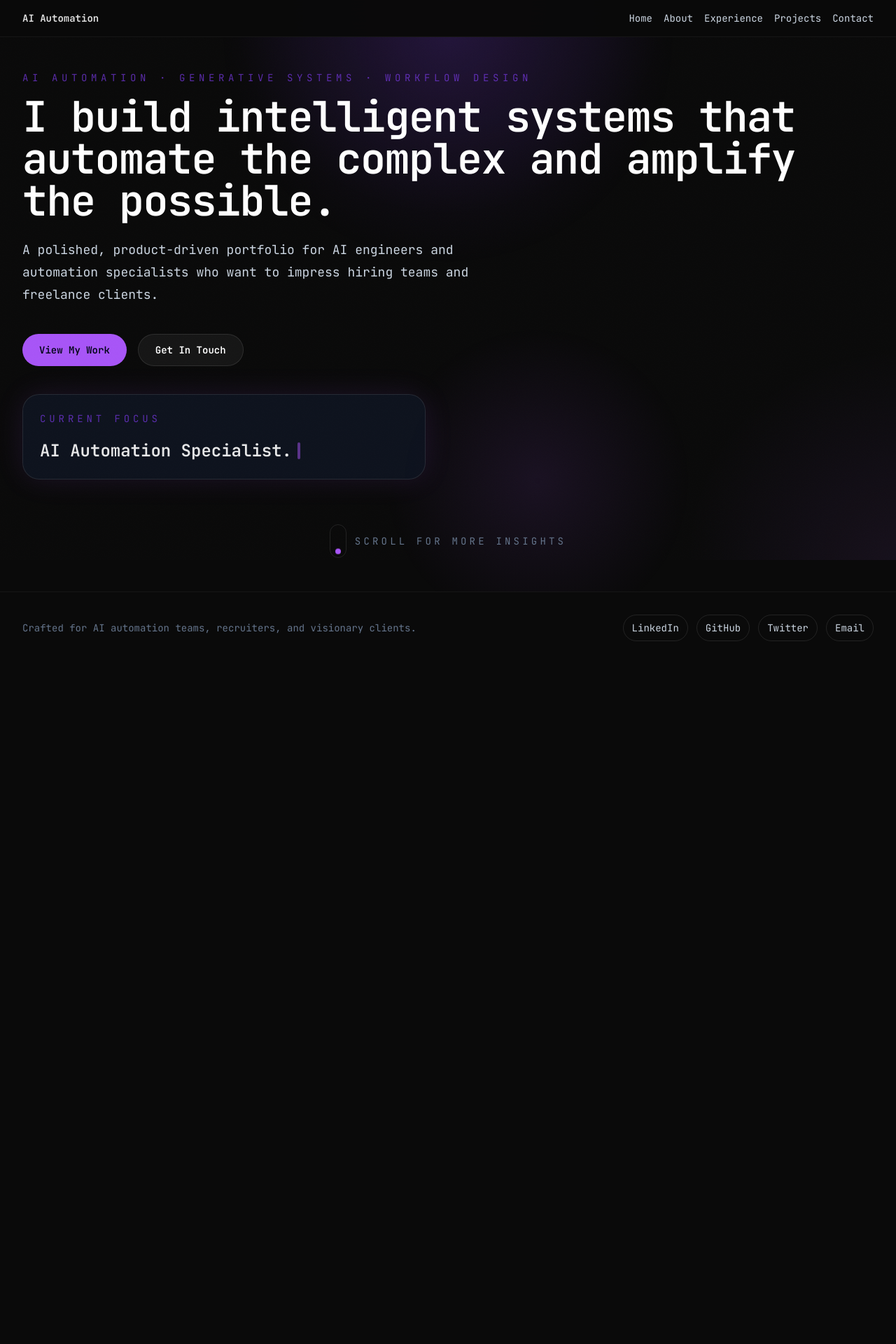
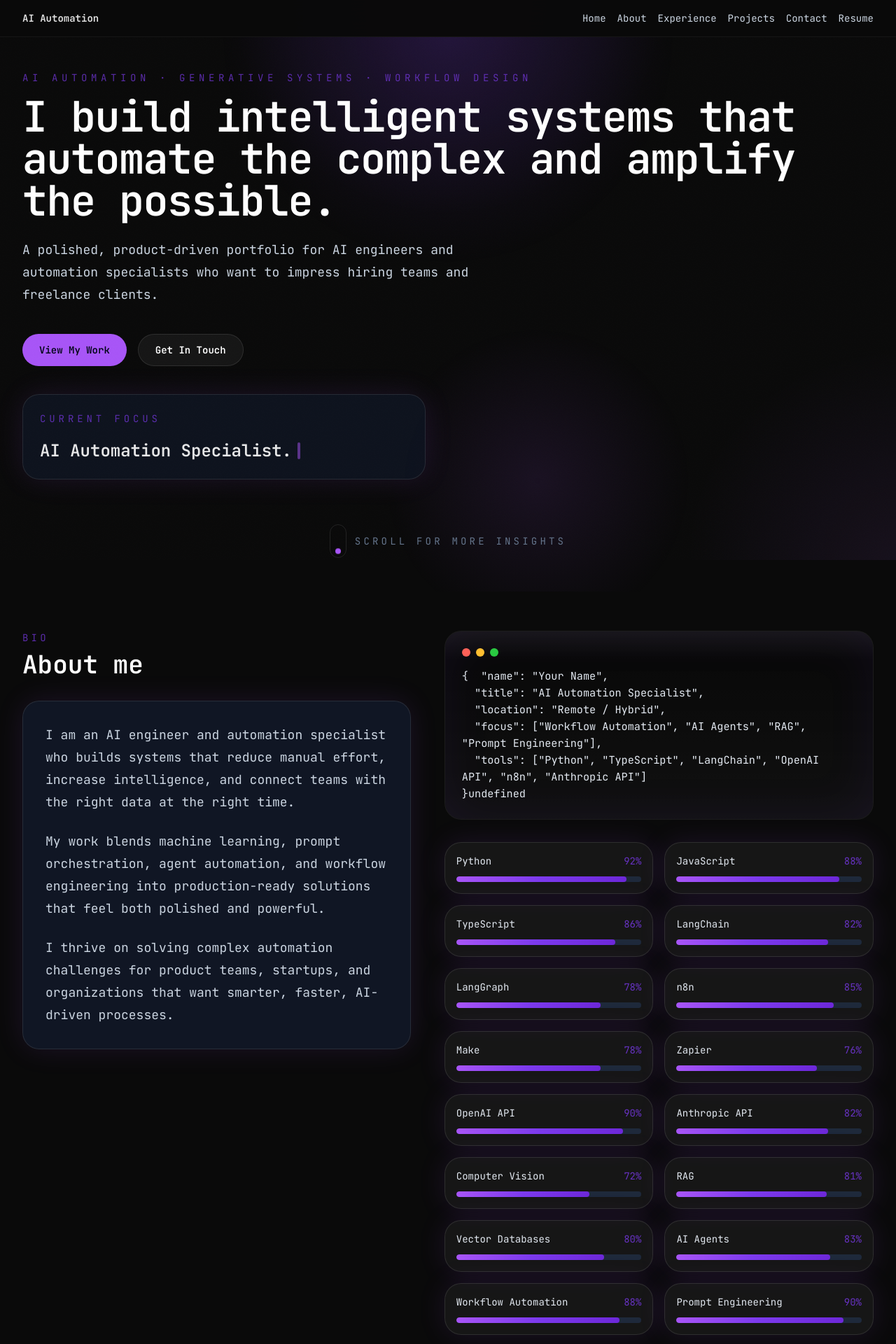
Before and after one commit to SyedSaribAhmed/my-portfolio-web, a Next.js app: page / in a window 1280 px wide. Shown: the top 1920 px of the page at 70% size. Before the commit the page ends 948 px from the top, so only its background shows below. Built offline with nearby package versions, Linux system fonts and the light colour scheme.

Commit message:
Refactor to single-page app with anchor navigation

```diff
--- a/app/about/page.tsx
+++ /dev/null
@@ -1,38 +0,0 @@
-'use client';
-
-import SkillPill from '../../components/SkillPill';
-import SectionHeading from '../../components/SectionHeading';
-import TerminalProfile from '../../components/TerminalProfile';
-import { skills } from '../../lib/data';
-
-export default function AboutPage() {
-  return (
-    <section className="relative overflow-hidden px-6 py-14 sm:px-8">
-      <div className="mx-auto grid max-w-7xl gap-12 lg:grid-cols-[0.95fr_1.05fr]">
-        <div className="space-y-8">
-          <SectionHeading title="About me" subtitle="Bio" />
-          <div className="space-y-6 rounded-3xl border border-white/10 bg-[#111827]/90 p-8 shadow-neon">
-            <p className="text-lg leading-8 text-slate-300">
-              I am an AI engineer and automation specialist who builds systems that reduce manual effort, increase intelligence, and connect teams with the right data at the right time.
-            </p>
-            <p className="text-lg leading-8 text-slate-300">
-              My work blends machine learning, prompt orchestration, agent automation, and workflow engineering into production-ready solutions that feel both polished and powerful.
-            </p>
-            <p className="text-lg leading-8 text-slate-300">
-              I thrive on solving complex automation challenges for product teams, startups, and organizations that want smarter, faster, AI-driven processes.
-            </p>
-          </div>
-        </div>
-
-        <div className="space-y-8">
-          <TerminalProfile />
-          <div className="grid gap-4 sm:grid-cols-2">
-            {skills.map((skill) => (
-              <SkillPill key={skill.name} name={skill.name} level={skill.level} />
-            ))}
-          </div>
-        </div>
-      </div>
-    </section>
-  );
-}
--- a/app/experience/page.tsx
+++ /dev/null
@@ -1,9 +0,0 @@
-"use client"
-
-export default function ExperiencePage() {
-  return (
-    <main className="min-h-screen pt-20 px-6">
-      <h1 className="text-4xl font-bold text-purple-400">Experience</h1>
-    </main>
-  )
-}
--- a/app/page.tsx
+++ b/app/page.tsx
@@ -4,6 +4,12 @@ import Link from 'next/link';
 import { motion } from 'framer-motion';
 import ParticleCanvas from '../components/ParticleCanvas';
 import Typewriter from '../components/Typewriter';
+import SkillPill from '../components/SkillPill';
+import SectionHeading from '../components/SectionHeading';
+import TerminalProfile from '../components/TerminalProfile';
+import ProjectsGallery from '../components/ProjectsGallery';
+import ContactForm from '../components/ContactForm';
+import { skills, socialLinks } from '../lib/data';
 
 const heroVariants = {
   hidden: { opacity: 0, y: 20 },
@@ -12,7 +18,8 @@ const heroVariants = {
 
 export default function HomePage() {
   return (
-    <section className="relative flex min-h-[calc(100vh-80px)] items-center overflow-hidden px-6 py-12 sm:px-8">
+    <>
+      <section id="home" className="relative flex min-h-[calc(100vh-80px)] items-center overflow-hidden px-6 py-12 sm:px-8">
         <ParticleCanvas />
         <div className="absolute inset-0 bg-[radial-gradient(circle_at_top,_rgba(124,58,237,0.12),_transparent_32%),radial-gradient(circle_at_60%_80%,_rgba(168,85,247,0.1),_transparent_22%)]" />
         <div className="relative z-10 mx-auto flex w-full max-w-7xl flex-col gap-10 text-slate-200">
@@ -27,10 +34,10 @@ export default function HomePage() {
           </motion.div>
 
           <motion.div initial="hidden" animate="visible" variants={heroVariants} transition={{ duration: 0.9, delay: 0.2 }} className="flex flex-col gap-4 sm:flex-row">
-          <Link href="/projects" scroll={false} className="inline-flex items-center justify-center rounded-full bg-neonpurple px-6 py-3 text-sm font-semibold text-slate-950 transition hover:bg-violet">
+            <Link href="#projects" scroll={false} className="inline-flex items-center justify-center rounded-full bg-neonpurple px-6 py-3 text-sm font-semibold text-slate-950 transition hover:bg-violet">
               View My Work
             </Link>
-          <Link href="/contact" scroll={false} className="inline-flex items-center justify-center rounded-full border border-white/10 bg-white/5 px-6 py-3 text-sm font-semibold text-white transition hover:border-neonpurple hover:bg-white/10">
+            <Link href="#contact" scroll={false} className="inline-flex items-center justify-center rounded-full border border-white/10 bg-white/5 px-6 py-3 text-sm font-semibold text-white transition hover:border-neonpurple hover:bg-white/10">
               Get In Touch
             </Link>
           </motion.div>
@@ -50,5 +57,91 @@ export default function HomePage() {
           </motion.div>
         </div>
       </section>
+
+      <section id="about" className="relative overflow-hidden px-6 py-14 sm:px-8">
+        <div className="mx-auto grid max-w-7xl gap-12 lg:grid-cols-[0.95fr_1.05fr]">
+          <div className="space-y-8">
+            <SectionHeading title="About me" subtitle="Bio" />
+            <div className="space-y-6 rounded-3xl border border-white/10 bg-[#111827]/90 p-8 shadow-neon">
+              <p className="text-lg leading-8 text-slate-300">
+                I am an AI engineer and automation specialist who builds systems that reduce manual effort, increase intelligence, and connect teams with the right data at the right time.
+              </p>
+              <p className="text-lg leading-8 text-slate-300">
+                My work blends machine learning, prompt orchestration, agent automation, and workflow engineering into production-ready solutions that feel both polished and powerful.
+              </p>
+              <p className="text-lg leading-8 text-slate-300">
+                I thrive on solving complex automation challenges for product teams, startups, and organizations that want smarter, faster, AI-driven processes.
+              </p>
+            </div>
+          </div>
+
+          <div className="space-y-8">
+            <TerminalProfile />
+            <div className="grid gap-4 sm:grid-cols-2">
+              {skills.map((skill) => (
+                <SkillPill key={skill.name} name={skill.name} level={skill.level} />
+              ))}
+            </div>
+          </div>
+        </div>
+      </section>
+
+      <section id="experience" className="min-h-screen pt-20 px-6">
+        <h1 className="text-4xl font-bold text-purple-400">Experience</h1>
+      </section>
+
+      <section id="projects" className="px-6 py-14 sm:px-8">
+        <ProjectsGallery />
+      </section>
+
+      <section id="contact" className="px-6 py-14 sm:px-8">
+        <div className="mx-auto max-w-5xl space-y-10">
+          <div className="rounded-3xl border border-white/10 bg-[#111827]/90 p-10 shadow-neon">
+            <p className="text-sm uppercase tracking-[0.35em] text-violet/70">Contact</p>
+            <h1 className="mt-4 text-4xl font-semibold text-white sm:text-5xl">Let's build something.</h1>
+            <p className="mt-4 max-w-2xl text-lg leading-8 text-slate-300">
+              Reach out for freelance automation projects, AI engineering roles, or collaboration on intelligent systems.
+            </p>
+          </div>
+
+          <div className="grid gap-12 lg:grid-cols-[1.05fr_0.95fr]">
+            <ContactForm />
+            <div className="space-y-8 rounded-3xl border border-white/10 bg-[#0f172a]/90 p-8 shadow-strong">
+              <div>
+                <p className="text-sm uppercase tracking-[0.35em] text-violet/70">Social</p>
+                <div className="mt-6 grid gap-3">
+                  {socialLinks.map((item) => (
+                    <a
+                      key={item.label}
+                      href={item.href}
+                      target="_blank"
+                      rel="noreferrer"
+                      className="inline-flex items-center justify-between rounded-2xl border border-white/10 bg-white/5 px-5 py-4 text-sm text-slate-200 transition hover:border-neonpurple hover:bg-white/10 hover:text-white"
+                    >
+                      <span>{item.label}</span>
+                      <span className="text-neonpurple">→</span>
+                    </a>
+                  ))}
+                </div>
+              </div>
+              <div className="rounded-3xl border border-white/10 bg-[#111827]/90 p-6 text-sm text-slate-300">
+                <p className="text-sm uppercase tracking-[0.35em] text-violet/70">Availability</p>
+                <p className="mt-4 leading-7">
+                  Available for freelance and full-time opportunities. I deliver AI automation systems, intelligent workflows, and production-ready prompt engineering solutions.
+                </p>
+              </div>
+            </div>
+          </div>
+        </div>
+      </section>
+
+      <section id="resume" className="px-6 py-14 sm:px-8">
+        <div className="mx-auto max-w-5xl">
+          <h1 className="text-4xl font-semibold text-white">Resume</h1>
+          <p className="mt-4 text-lg text-slate-300">[Resume content goes here — PDF embed or download link]</p>
+          {/* TODO: Add PDF embed or download link here */}
+        </div>
+      </section>
+    </>
   );
 }
--- a/app/projects/page.tsx
+++ /dev/null
@@ -1,9 +0,0 @@
-import ProjectsGallery from '../../components/ProjectsGallery';
-
-export default function ProjectsPage() {
-  return (
-    <main className="px-6 py-14 sm:px-8">
-      <ProjectsGallery />
-    </main>
-  );
-}
--- a/components/Navbar.tsx
+++ b/components/Navbar.tsx
@@ -1,28 +1,49 @@
 'use client';
 
 import Link from 'next/link';
-import { usePathname } from 'next/navigation';
+import { useState, useEffect } from 'react';
 import { motion } from 'framer-motion';
 
 const navItems = [
-  { label: 'Home', href: '/' },
-  { label: 'About', href: '/about' },
-  { label: 'Experience', href: '/experience' },
-  { label: 'Projects', href: '/projects' },
-  { label: 'Contact', href: '/contact' }
+  { label: 'Home', href: '#home' },
+  { label: 'About', href: '#about' },
+  { label: 'Experience', href: '#experience' },
+  { label: 'Projects', href: '#projects' },
+  { label: 'Contact', href: '#contact' },
+  { label: 'Resume', href: '#resume' }
 ];
 
 export default function Navbar() {
-  const pathname = usePathname();
+  const [activeSection, setActiveSection] = useState('home');
+
+  useEffect(() => {
+    const observer = new IntersectionObserver(
+      (entries) => {
+        entries.forEach((entry) => {
+          if (entry.isIntersecting) {
+            setActiveSection(entry.target.id);
+          }
+        });
+      },
+      { threshold: 0.5 }
+    );
+
+    navItems.forEach((item) => {
+      const section = document.getElementById(item.href.slice(1));
+      if (section) observer.observe(section);
+    });
+
+    return () => observer.disconnect();
+  }, []);
 
   return (
     <header className="sticky top-0 z-40 border-b border-white/5 bg-[#0a0a0a]/95 backdrop-blur-xl">
       <div className="mx-auto flex max-w-7xl items-center justify-between px-6 py-4 text-sm text-slate-300 sm:px-8">
-        <Link href="/" className="font-semibold text-white/90">AI Automation</Link>
+        <Link href="#home" className="font-semibold text-white/90">AI Automation</Link>
         <nav>
           <ul className="flex flex-wrap items-center gap-2 sm:gap-4">
             {navItems.map((item) => {
-              const active = pathname === item.href;
+              const active = activeSection === item.href.slice(1);
               return (
                 <li key={item.href} className="relative overflow-hidden">
                   <Link href={item.href} className="transition-colors duration-200 hover:text-white">
```
Also changed, not shown: app/contact/page.tsx (deleted, +0 -49 lines). Lines whose indentation alone changed are shown as unchanged.
